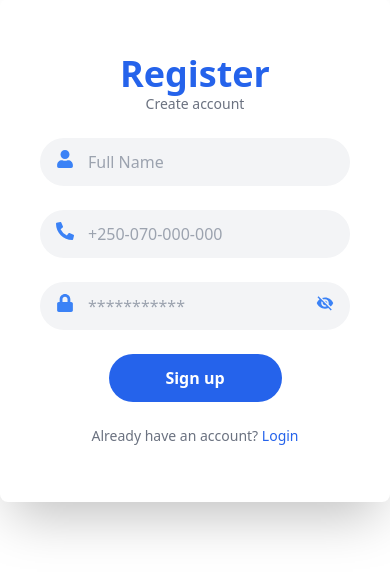
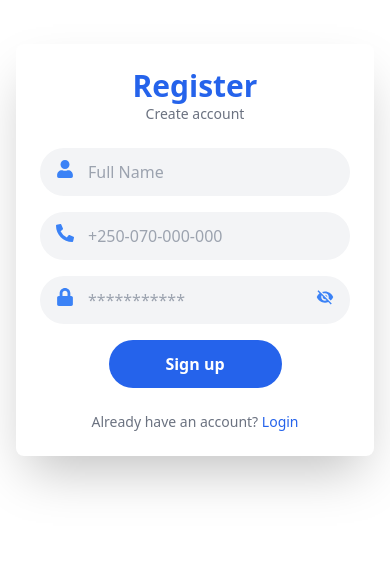
Before and after one commit to dushimec/isezerano-ui, a React (Vite) app: page /register in a window 390 px wide. Shown: the part 172-748 px from the top of the page. Built offline with nearby package versions, Linux system fonts and the light colour scheme; no server answers.

Commit message:
responsiveness

```diff
--- a/src/components/Register.jsx
+++ b/src/components/Register.jsx
@@ -11,32 +11,31 @@ const Register = () => {
   };
 
   return (
-    <div className="min-h-screen flex items-center justify-center bg-white">
-      <div className="bg-white flex shadow-2xl rounded-lg overflow-hidden max-w-5xl  w-[843px] h-[503px]">
+    <div className="min-h-screen flex items-center justify-center bg-white px-4">
+      <div className="bg-white flex flex-col md:flex-row shadow-2xl rounded-lg overflow-hidden max-w-5xl w-full md:w-[843px] h-auto md:h-[503px]">
         {/* Left Section */}
-        <div className="relative w-2/5 bg-blue-600 hidden md:flex flex-col justify-center items-center p-10 mt-10 rounded-tr-[85px]">
-          <h1 className="text-white text-4xl font-bold mb-4">
+        <div className="relative w-full md:w-2/5 bg-blue-600 hidden md:flex flex-col justify-center items-center p-10 mt-6 md:mt-10 rounded-tr-[85px]">
+          <h1 className="text-white text-3xl md:text-4xl font-bold mb-4 text-center">
             ISEZERANO
             <br />
             Attendance List
           </h1>
+          <div className="absolute top-8 right-9 bg-white h-12 w-12 md:h-16 md:w-16 rounded-full"></div>
+          <div className="absolute top-4 right-6 bg-white h-12 w-12 md:h-16 md:w-16 rounded-full opacity-10"></div>
 
-          <div className="absolute top-8 right-9 bg-white h-16 w-16 rounded-full"></div>
-          <div className="absolute top-4 right-6 bg-white h-16 w-16 rounded-full opacity-10"></div>
-
-          <div className="absolute bottom-8 left-16 bg-white h-12 w-12 rounded-full"></div>
-          <div className="absolute bottom-12 left-20 bg-white h-12 w-12 rounded-full opacity-10"></div>
-        </div >
+          <div className="absolute bottom-8 left-16 bg-white h-10 w-10 md:h-12 md:w-12 rounded-full"></div>
+          <div className="absolute bottom-12 left-20 bg-white h-10 w-10 md:h-12 md:w-12 rounded-full opacity-10"></div>
+        </div>
 
         {/* Right Section */}
-        <div className="w-full md:w-1/2 p-10 flex flex-col justify-center">
+        <div className="w-full md:w-3/5 p-6 md:p-10 flex flex-col justify-center">
           <div className="flex flex-col items-center mb-6">
-            <h2 className="text-4xl font-bold text-blue-600">Register</h2>
+            <h2 className="text-3xl md:text-4xl font-bold text-blue-600">Register</h2>
             <p className="text-sm text-gray-500">Create account</p>
           </div>
 
           {/* Form */}
-          <form className="space-y-6">
+          <form className="space-y-4 md:space-y-6">
             <div className="relative">
               <input
                 type="text"
```
